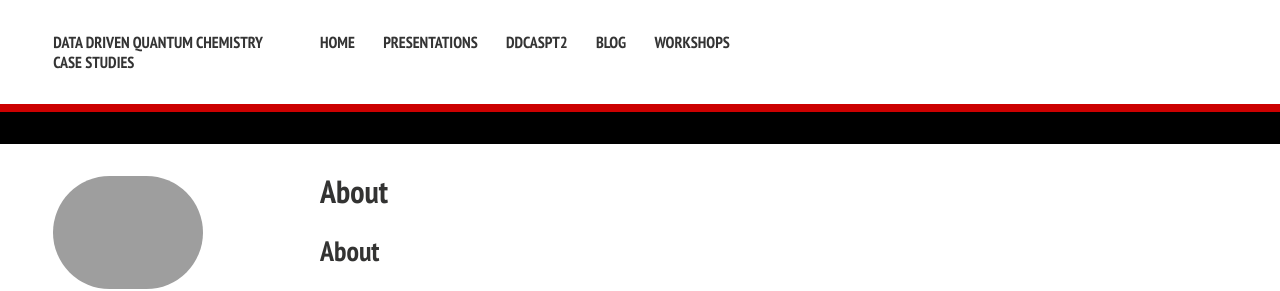
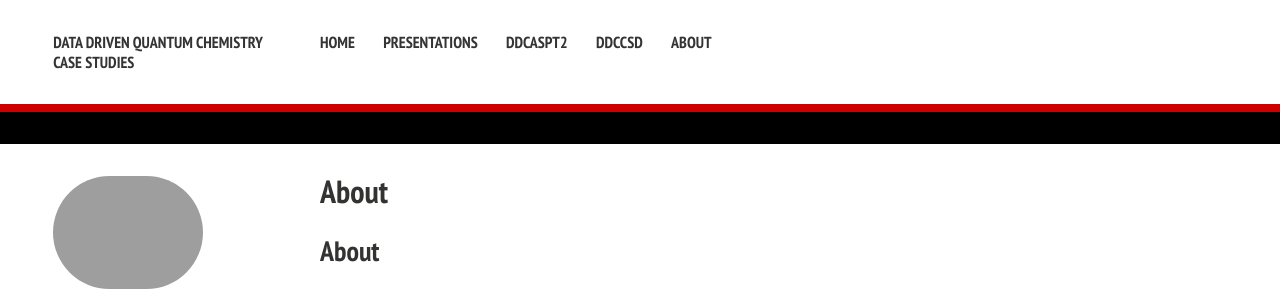
Before and after one commit to ChemRacer/DDQC_Demo, a Jekyll site: the page built from about.md, in a window 1280 px wide. Shown: the top 291 px of the page. Built offline with Jekyll 4.4.1, drawn with Linux system fonts in a browser that asks for light colours; nearby versions of some CDN libraries.

Commit message:
Tue Dec 14 12:49:10 EST 2021

```diff
--- a/_data/navigation.yml
+++ b/_data/navigation.yml
@@ -8,8 +8,8 @@
 - title: DDCASPT2
   url: /ddcaspt2/
 
-- title: Blog
-  url: /blog/
+- title: DDCCSD
+  url: /ddccsd/
 
-- title: Workshops
-  url: /workshops/
+- title: About
+  url: /about/
--- a/about.md
+++ b/about.md
@@ -1,6 +1,6 @@
 ---
 layout: page
-title: "About"
+title: About
 category: About
 ---
 
```
Also changed, not shown: 2 other files.
